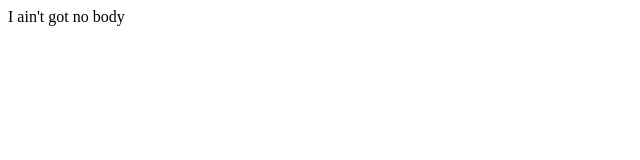
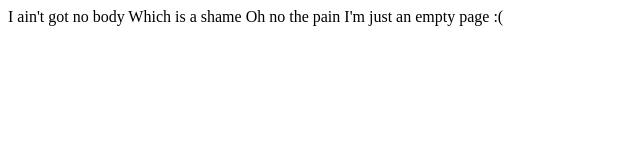
Before and after one commit to chrisMNewman/Static_Dynamics, a plain HTML site: page index.html in a window 1280 px wide. Shown: the whole page, without its empty margins (0-640 px from the left). Drawn offline with Linux system fonts and the light colour scheme.

Commit message:
Change to index.html

```diff
--- a/index.html
+++ b/index.html
@@ -6,5 +6,8 @@
     </head>
     <body>
         I ain't got no body
+        Which is a shame
+        Oh no the pain
+        I'm just an empty page :(
     </body>
 </html>
```
